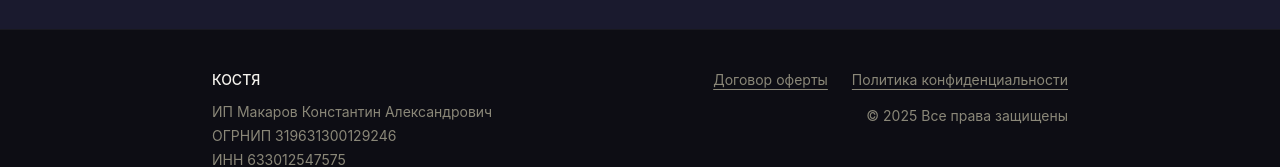
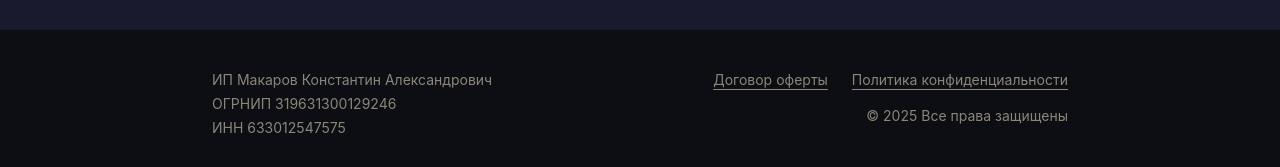
Before and after one commit to kosmakarov/agency-form, a Next.js app: page /consult in a window 1280 px wide. Shown: the part 1684-1851 px from the top of the page. Built offline with nearby package versions, Linux system fonts and the light colour scheme.

Commit message:
Remove КОСТЯ from footer

```diff
--- a/src/app/consult/page.tsx
+++ b/src/app/consult/page.tsx
@@ -164,7 +164,6 @@ export default function ConsultPage() {
         <div className="max-w-4xl mx-auto px-5 py-10">
           <div className="flex flex-col sm:flex-row sm:justify-between gap-8">
             <div className="text-cream-muted text-sm space-y-1">
-              <p className="text-cream font-medium mb-3">КОСТЯ</p>
               <p>ИП Макаров Константин Александрович</p>
               <p>ОГРНИП 319631300129246</p>
               <p>ИНН 633012547575</p>
```
